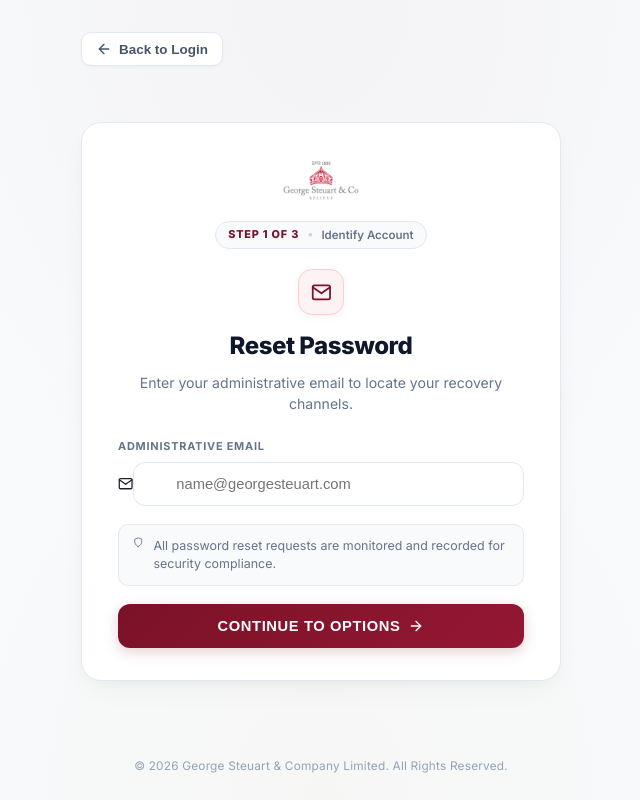
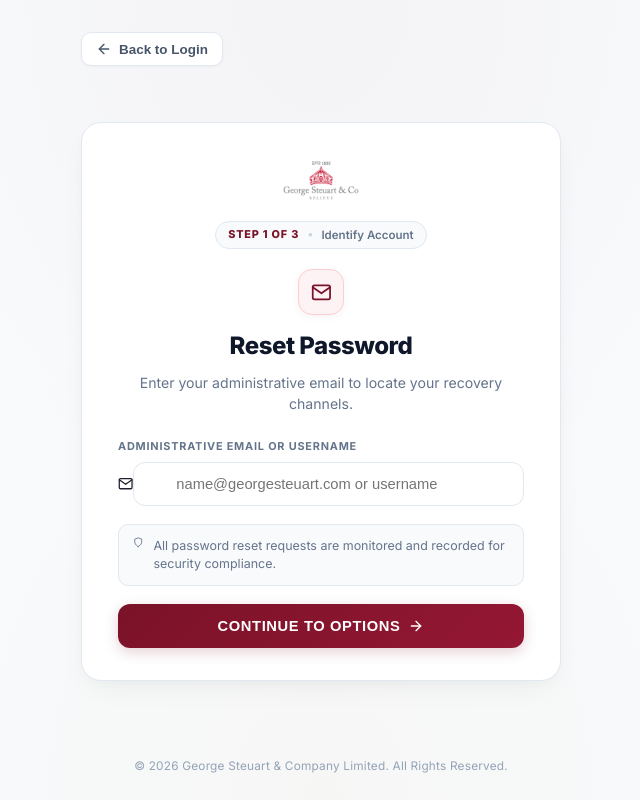
Before and after one commit to naduoptimize/GS_Careers, a React (Vite) app in the folder frontend/: page /admin/forgot-password in a window 1280 px wide. Shown: the whole page, without its empty margins (319-959 px from the left). Built offline with nearby package versions, Linux system fonts and the light colour scheme; no server answers; a web font is replaced by a local one.

Commit message:
feat: add admin authentication and forgot password pages with backend API integration

```diff
--- a/frontend/src/pages/admin/ForgotPasswordPage.jsx
+++ b/frontend/src/pages/admin/ForgotPasswordPage.jsx
@@ -28,17 +28,17 @@ function ForgotPasswordPage() {
 
     useEffect(() => {
         const params = new URLSearchParams(location.search);
-        const username = params.get('username');
+        const username = params.get('username') || params.get('email');
         if (username && recoveryStep === 1) {
             handleAutoIdentify(username);
         }
     }, [location]);
 
-    const handleAutoIdentify = async (username) => {
+    const handleAutoIdentify = async (identifier) => {
         setIsAutoIdentifying(true);
         setLoading(true);
         try {
-            const res = await identifyAdmin({ username });
+            const res = await identifyAdmin({ username: identifier, email: identifier });
             setEmail(res.data.data.email);
             setRecoveryStep(2);
         } catch (err) {
@@ -52,15 +52,16 @@ function ForgotPasswordPage() {
     const handleEmailSubmit = async (e) => {
         e.preventDefault();
         if (!email) {
-            toast.error('Please enter your administrative email');
+            toast.error('Please enter your administrative email or username');
             return;
         }
         setLoading(true);
         try {
-            await identifyAdmin({ username: email.split('@')[0] });
+            const res = await identifyAdmin({ username: email, email: email });
+            setEmail(res.data.data.email);
             setRecoveryStep(2);
         } catch (err) {
-            toast.error('Identity verification failed. Please check the email.');
+            toast.error(err.response?.data?.message || 'Identity verification failed. Please check the email.');
         } finally {
             setLoading(false);
         }
@@ -180,15 +181,15 @@ function ForgotPasswordPage() {
                             {!isAutoIdentifying && (
                                 <form className="clean-auth-form" onSubmit={handleEmailSubmit}>
                                     <div className="form-field-group">
-                                        <label htmlFor="recovery_email">ADMINISTRATIVE EMAIL</label>
+                                        <label htmlFor="recovery_email">ADMINISTRATIVE EMAIL OR USERNAME</label>
                                         <div className="input-with-icon">
                                             <FiMail className="field-icon" />
                                             <input
                                                 id="recovery_email"
                                                 name="recovery_email"
-                                                type="email"
-                                                placeholder="name@georgesteuart.com"
-                                                autoComplete="email"
+                                                type="text"
+                                                placeholder="name@georgesteuart.com or username"
+                                                autoComplete="username email"
                                                 value={email}
                                                 onChange={(e) => setEmail(e.target.value)}
                                                 required
--- a/frontend/src/pages/admin/LoginPage.jsx
+++ b/frontend/src/pages/admin/LoginPage.jsx
@@ -108,14 +108,14 @@ function LoginPage() {
                         <form className="attractive-auth-form" onSubmit={handleSubmit}>
                             {/* Username Field */}
                             <div className="input-group-field">
-                                <label htmlFor="username">USERNAME / HANDLE</label>
+                                <label htmlFor="username">USERNAME / EMAIL</label>
                                 <div className="input-box-wrapper">
                                     <FiUser className="input-icon" />
                                     <input
                                         id="username"
                                         name="username"
                                         type="text"
-                                        placeholder="Enter operational handle"
+                                        placeholder="Enter username or email"
                                         autoComplete="username"
                                         value={form.username}
                                         onChange={(e) => setForm({ ...form, username: e.target.value })}
@@ -161,7 +161,7 @@ function LoginPage() {
                                     type="button"
                                     onClick={() => {
                                         if (!form.username) {
-                                            toast.warning('Please enter your username first');
+                                            toast.warning('Please enter your username or email first');
                                             return;
                                         }
                                         navigate(`/admin/forgot-password?username=${encodeURIComponent(form.username)}`);
```
Also changed, not shown: 1 other file (tests, documents, lock files or other folders).
